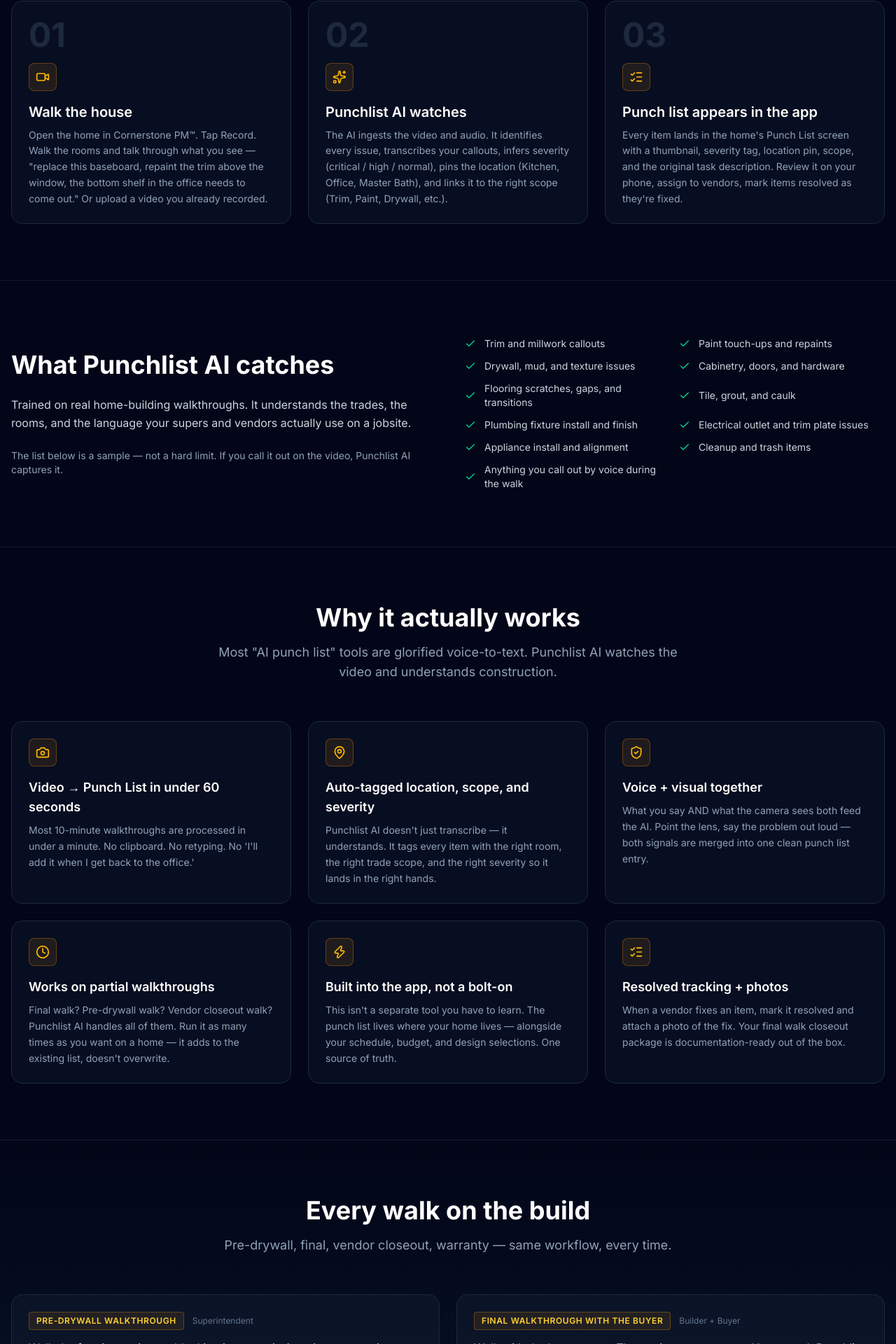
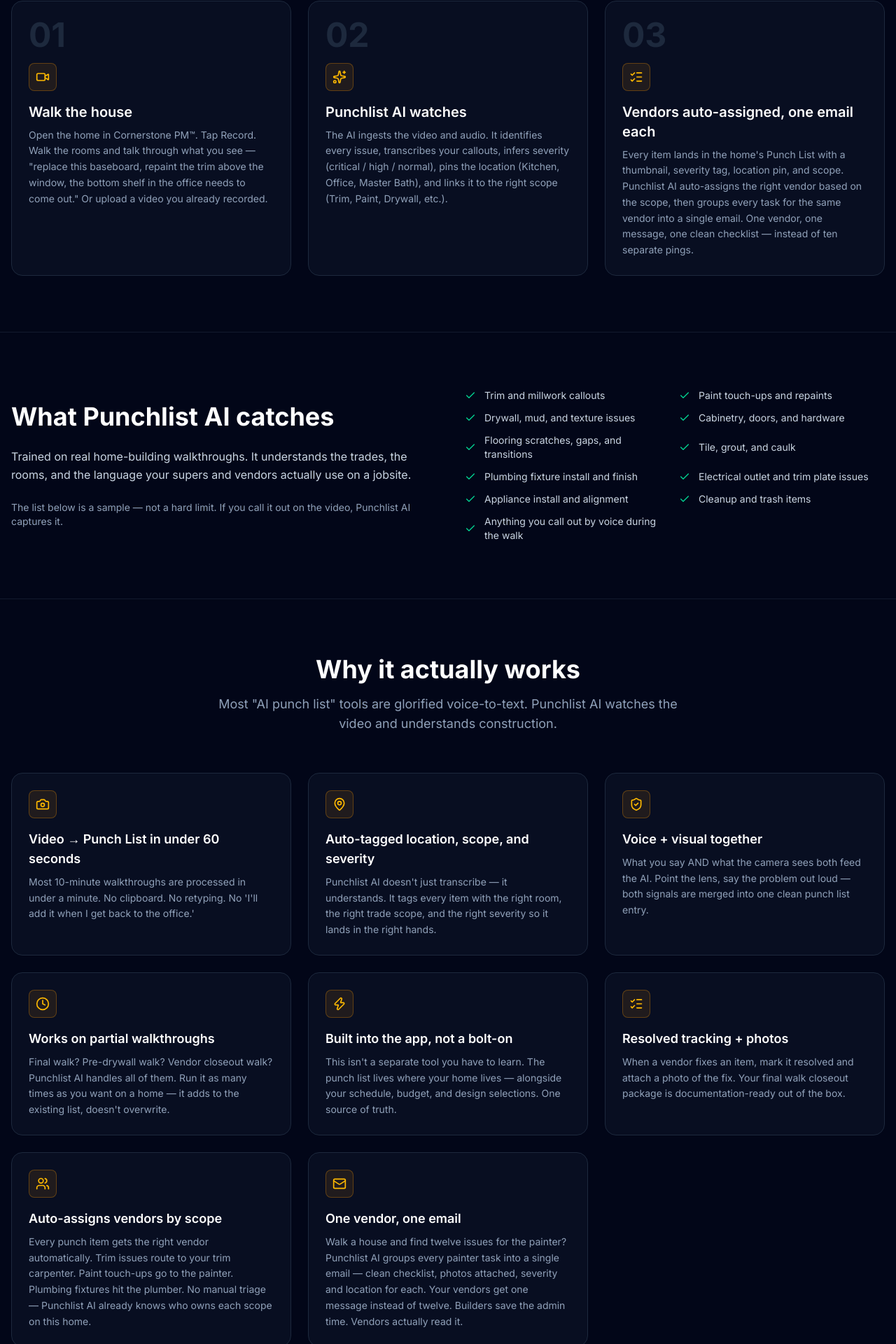
Before and after one commit to Scootermcgavin121/cornerstone-marketing-v2, a Next.js app: page /punchlist-ai in a window 1280 px wide. Shown: the part 1313-3233 px from the top of the page at 70% size. Built offline with nearby package versions, Linux system fonts and the light colour scheme.

Commit message:
feat(punchlist-ai): add vendor auto-assign + grouped-email messaging

```diff
--- a/src/app/punchlist-ai/page.tsx
+++ b/src/app/punchlist-ai/page.tsx
@@ -1,6 +1,6 @@
 import Link from "next/link";
 import Image from "next/image";
-import { Check, ArrowRight, Video, Sparkles, ListChecks, Zap, ShieldCheck, Clock, MapPin, Camera } from "lucide-react";
+import { Check, ArrowRight, Video, Sparkles, ListChecks, Zap, ShieldCheck, Clock, MapPin, Camera, Mail, Users } from "lucide-react";
 import { Navbar } from "@/components/Navbar";
 import { Footer } from "@/components/Footer";
 import { CTASection } from "@/components/CTASection";
@@ -21,6 +21,8 @@ const punchlistAiSchema = buildFeatureSchema({
     "Severity tagging (cosmetic, functional, critical)",
     "Location tagging by room and fixture",
     "Auto-attach punch items to the home's build record",
+    "Auto-assign vendors to punch list tasks based on scope",
+    "Group tasks for the same vendor into a single notification email",
     "Assignable punch items to trades",
     "Photo capture from key video frames as evidence",
     "Status tracking from open to verified-complete",
@@ -56,8 +58,8 @@ const howItWorks = [
   {
     step: "03",
     icon: ListChecks,
-    title: "Punch list appears in the app",
-    desc: "Every item lands in the home's Punch List screen with a thumbnail, severity tag, location pin, scope, and the original task description. Review it on your phone, assign to vendors, mark items resolved as they're fixed.",
+    title: "Vendors auto-assigned, one email each",
+    desc: "Every item lands in the home's Punch List with a thumbnail, severity tag, location pin, and scope. Punchlist AI auto-assigns the right vendor based on the scope, then groups every task for the same vendor into a single email. One vendor, one message, one clean checklist — instead of ten separate pings.",
   },
 ];
 
@@ -105,6 +107,16 @@ const features = [
     icon: ListChecks,
     title: "Resolved tracking + photos",
     desc: "When a vendor fixes an item, mark it resolved and attach a photo of the fix. Your final walk closeout package is documentation-ready out of the box.",
+  },
+  {
+    icon: Users,
+    title: "Auto-assigns vendors by scope",
+    desc: "Every punch item gets the right vendor automatically. Trim issues route to your trim carpenter. Paint touch-ups go to the painter. Plumbing fixtures hit the plumber. No manual triage — Punchlist AI already knows who owns each scope on this home.",
+  },
+  {
+    icon: Mail,
+    title: "One vendor, one email",
+    desc: "Walk a house and find twelve issues for the painter? Punchlist AI groups every painter task into a single email — clean checklist, photos attached, severity and location for each. Your vendors get one message instead of twelve. Builders save the admin time. Vendors actually read it.",
   },
 ];
 
```
